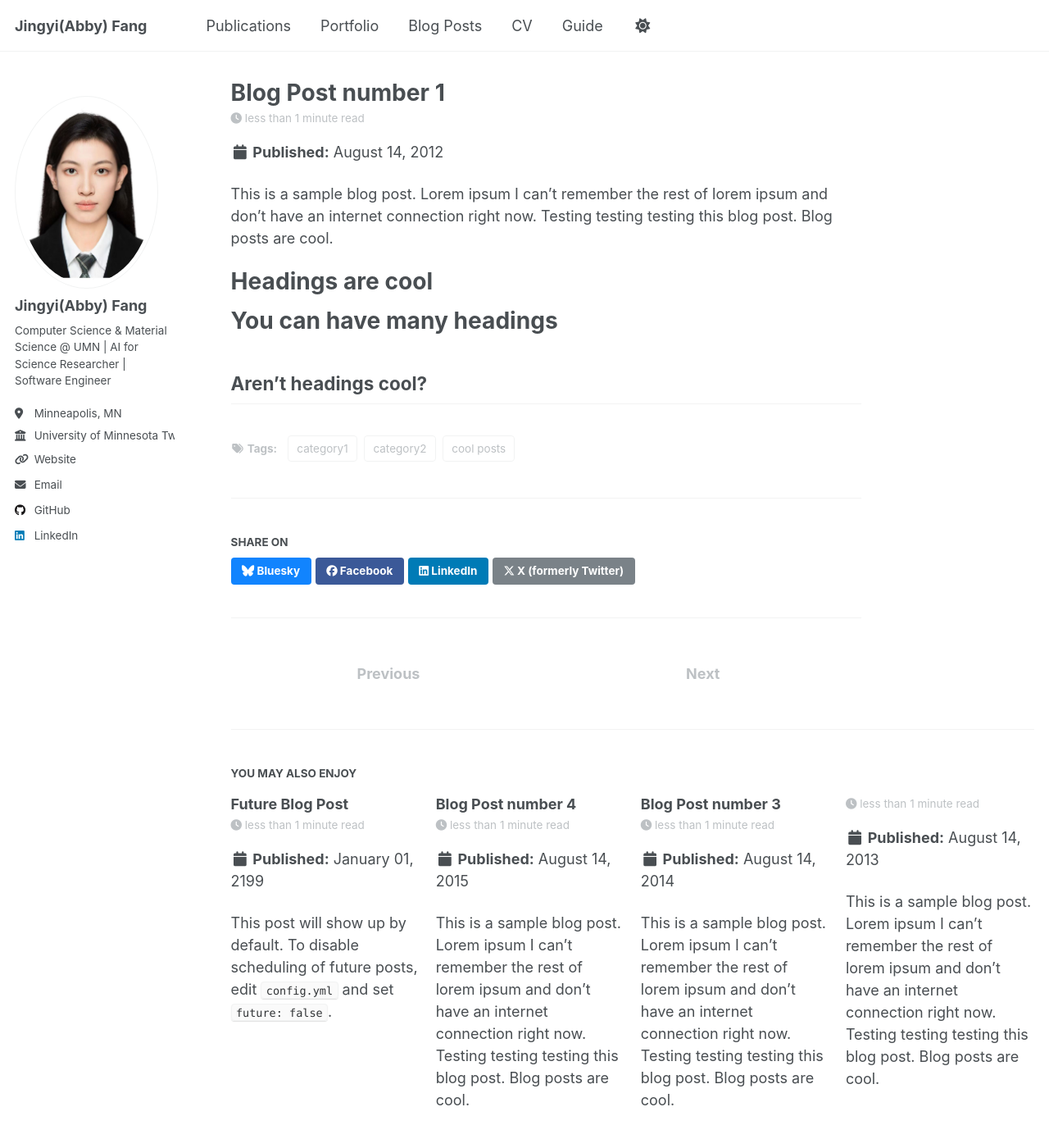
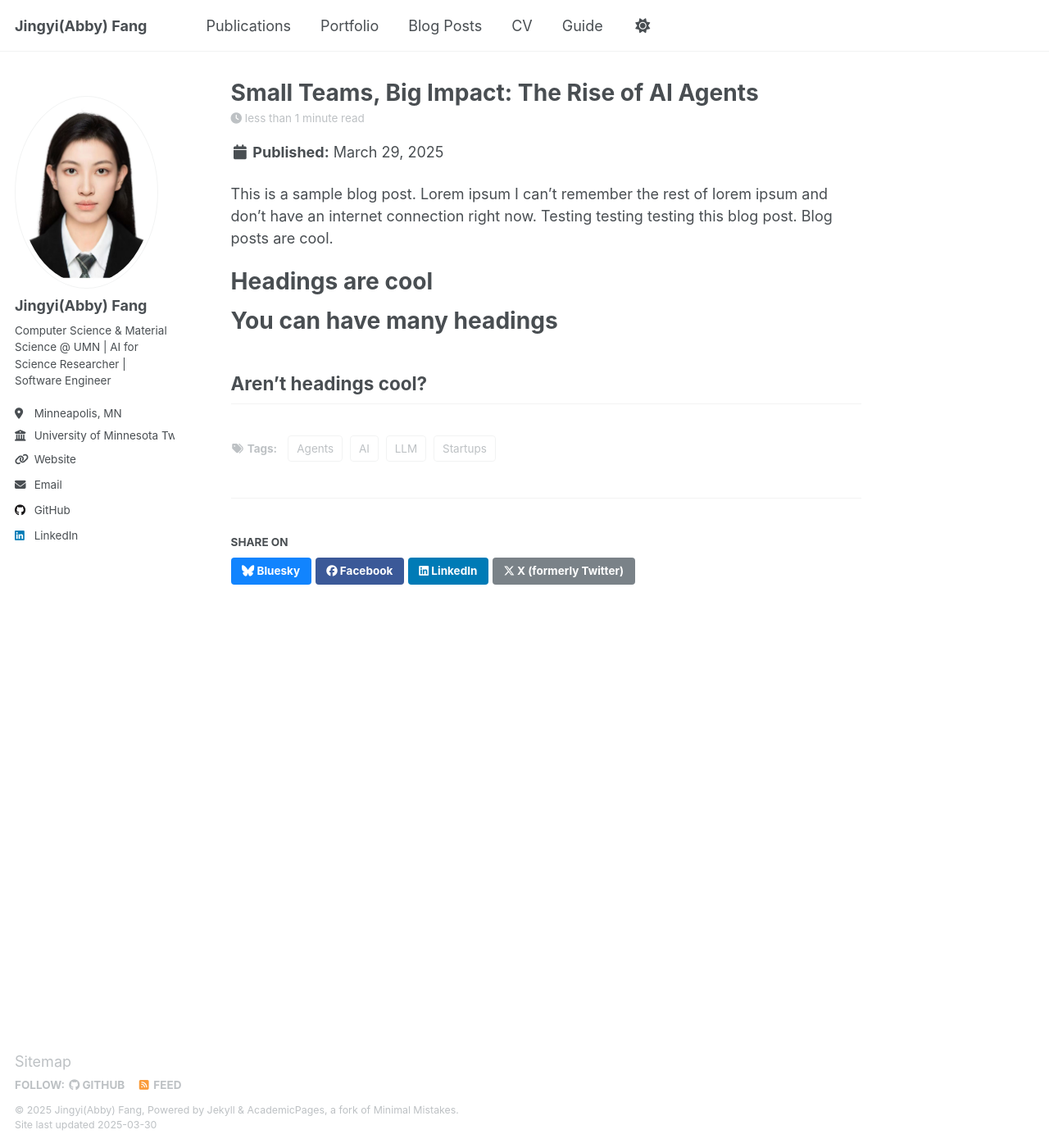
Before and after one commit to Abby0575/Abby057.github.io, a Jekyll site: the page built from _posts/2012-08-14-blog-post-1.md, in a window 1280 px wide and 1400 px high. Shown: the whole window at 82% size. Built offline with Jekyll 4.4.1, drawn with Linux system fonts in a browser that asks for light colours; comment, search, counter and statistics services are not loaded.

Commit message:
Update 38

```diff
--- a/_posts/2012-08-14-blog-post-1.md
+++ b/_posts/2012-08-14-blog-post-1.md
@@ -1,11 +1,12 @@
 ---
-title: 'Blog Post number 1'
-date: 2012-08-14
-permalink: /posts/2012/08/blog-post-1/
+title: "Small Teams, Big Impact: The Rise of AI Agents"
+date: 2025-03-29
+permalink: /posts/2025/03/rise-of-ai-agents/
 tags:
-  - cool posts
-  - category1
-  - category2
+  - AI
+  - Agents
+  - LLM
+  - Startups
 ---
 
 This is a sample blog post. Lorem ipsum I can't remember the rest of lorem ipsum and don't have an internet connection right now. Testing testing testing this blog post. Blog posts are cool.
--- a/_posts/2013-08-14-blog-post-2.md
+++ /dev/null
@@ -1,20 +0,0 @@
----
-title: ''
-date: 2013-08-14
-permalink: /posts/2013/08/blog-post-2/
-tags:
-  - cool posts
-  - category1
-  - category2
----
-
-This is a sample blog post. Lorem ipsum I can't remember the rest of lorem ipsum and don't have an internet connection right now. Testing testing testing this blog post. Blog posts are cool.
-
-Headings are cool
-======
-
-You can have many headings
-======
-
-Aren't headings cool?
-------
--- a/_posts/2014-08-14-blog-post-3.md
+++ /dev/null
@@ -1,20 +0,0 @@
----
-title: 'Blog Post number 3'
-date: 2014-08-14
-permalink: /posts/2014/08/blog-post-3/
-tags:
-  - cool posts
-  - category1
-  - category2
----
-
-This is a sample blog post. Lorem ipsum I can't remember the rest of lorem ipsum and don't have an internet connection right now. Testing testing testing this blog post. Blog posts are cool.
-
-Headings are cool
-======
-
-You can have many headings
-======
-
-Aren't headings cool?
-------
--- a/_posts/2199-01-01-future-post.md
+++ /dev/null
@@ -1,11 +0,0 @@
----
-title: 'Future Blog Post'
-date: 2199-01-01
-permalink: /posts/2012/08/blog-post-4/
-tags:
-  - cool posts
-  - category1
-  - category2
----
-
-This post will show up by default. To disable scheduling of future posts, edit `config.yml` and set `future: false`.
```
Also changed, not shown: _portfolio/portfolio-2.md (+1 -1 lines), _posts/2015-08-14-blog-post-4.md (deleted, +0 -20 lines), 500x300(1).png (deleted), images/500x300.png, 2 other files.
